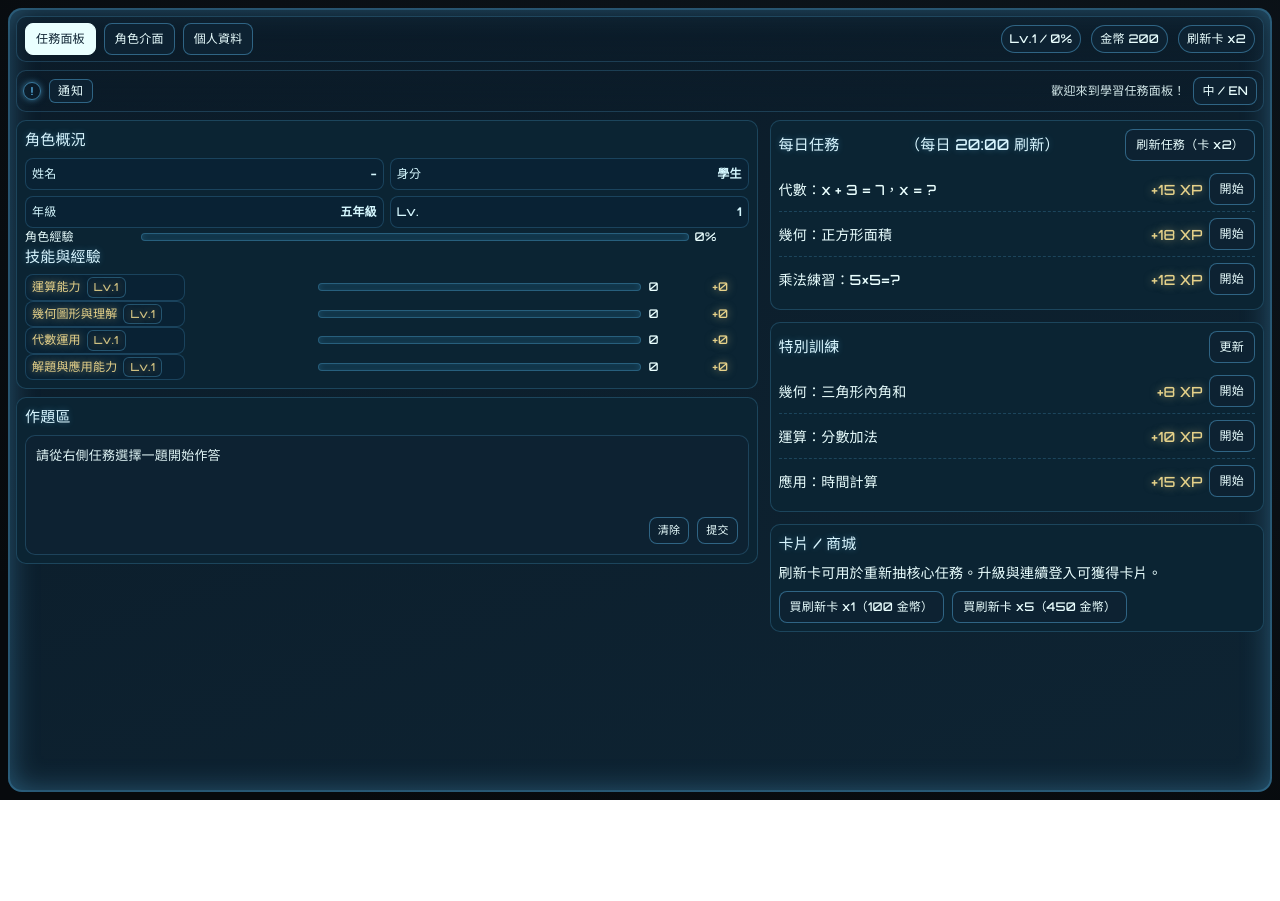
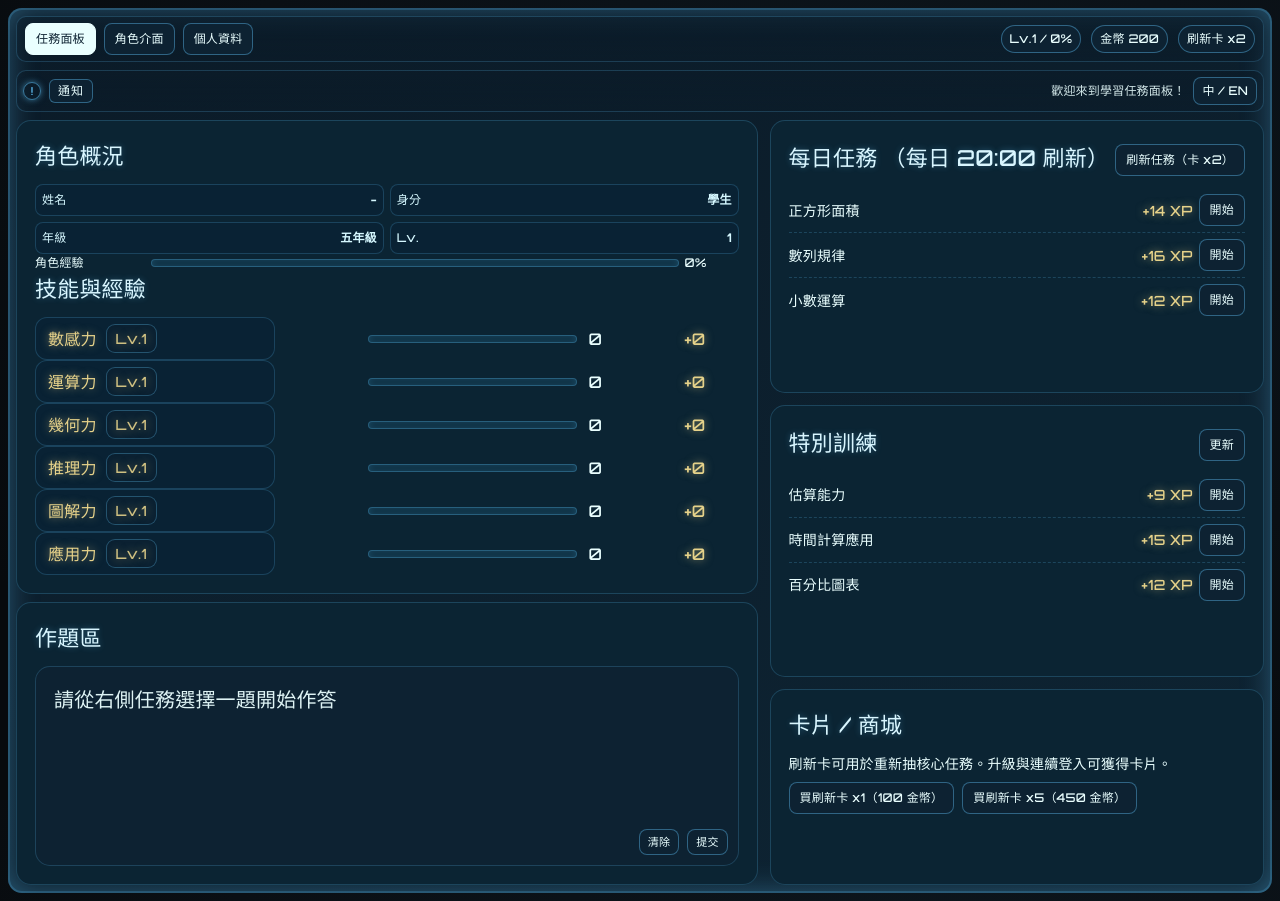
Before and after one commit to HUANGCHIHHUNGLeo/next-mission-panel, a Next.js app: page / in a window 1280 px wide. Before the commit the page ends 800 px from the top, so only its background shows below. Built offline with nearby package versions, Linux system fonts and the light colour scheme.

Commit message:
Add files via upload

```diff
--- a/public/tasks/core.json
+++ b/public/tasks/core.json
@@ -1,57 +1,112 @@
 [
   {
     "id": "c1",
-    "title": "運算練習：2+2=?",
-    "question": "請計算 2 + 2 的結果",
+    "title": "分數比較大小",
+    "question": "比較下列分數的大小：3/4 和 5/6，哪一個比較大？",
     "type": "mc",
-    "options": ["3", "4", "5"],
-    "answer": "4",
-    "skill": "calc",
-    "xp": 10,
-    "explain": "2 + 2 = 4，這是基本的加法運算。"
+    "options": ["3/4 比較大", "5/6 比較大", "兩個一樣大"],
+    "answer": "5/6 比較大",
+    "skill": "number_sense",
+    "xp": 15,
+    "explain": "將分數通分：3/4 = 9/12，5/6 = 10/12，所以 5/6 比較大。"
   },
   {
     "id": "c2",
-    "title": "乘法練習：5×5=?",
-    "question": "請計算 5 × 5 的結果",
+    "title": "小數運算",
+    "question": "計算：3.75 + 2.48 - 1.23 = ?",
     "type": "mc",
-    "options": ["20", "25", "30"],
-    "answer": "25",
-    "skill": "calc",
+    "options": ["4.90", "5.00", "5.10"],
+    "answer": "5.00",
+    "skill": "calculation",
     "xp": 12,
-    "explain": "5 × 5 = 25，這是基本的乘法運算。"
+    "explain": "3.75 + 2.48 = 6.23，6.23 - 1.23 = 5.00"
   },
   {
     "id": "c3",
-    "title": "代數：x + 3 = 7，x = ?",
-    "question": "解方程式：x + 3 = 7",
+    "title": "正方形面積",
+    "question": "一個正方形的邊長是 8 公分，它的面積是多少平方公分？",
     "type": "mc",
-    "options": ["3", "4", "5"],
-    "answer": "4",
-    "skill": "algebra",
-    "xp": 15,
-    "explain": "x + 3 = 7，所以 x = 7 - 3 = 4"
+    "options": ["32 平方公分", "64 平方公分", "16 平方公分"],
+    "answer": "64 平方公分",
+    "skill": "geometry",
+    "xp": 14,
+    "explain": "正方形面積 = 邊長²，所以 8² = 64 平方公分"
   },
   {
     "id": "c4",
-    "title": "幾何：正方形面積",
-    "question": "邊長為 6 的正方形面積是多少？",
+    "title": "數列規律",
+    "question": "找出下列數列的規律：2, 5, 8, 11, __, 17。空格中應該填入什麼數字？",
     "type": "mc",
-    "options": ["24", "36", "42"],
-    "answer": "36",
-    "skill": "geom",
-    "xp": 18,
-    "explain": "正方形面積 = 邊長²，所以 6² = 36"
+    "options": ["13", "14", "15"],
+    "answer": "14",
+    "skill": "reasoning",
+    "xp": 16,
+    "explain": "這是等差數列，公差為3，所以 11 + 3 = 14"
   },
   {
     "id": "c5",
-    "title": "應用題：購物計算",
-    "question": "小明買了 3 支筆，每支 15 元，總共要付多少錢？",
+    "title": "圖表解讀",
+    "question": "根據長條圖，如果A組有20人，B組有15人，C組有25人，哪一組人數最多？",
     "type": "mc",
-    "options": ["40", "45", "50"],
-    "answer": "45",
-    "skill": "apply",
-    "xp": 20,
-    "explain": "3 × 15 = 45 元"
+    "options": ["A組", "B組", "C組"],
+    "answer": "C組",
+    "skill": "chart_reading",
+    "xp": 13,
+    "explain": "比較三個數字：20 < 25，15 < 25，所以C組人數最多"
+  },
+  {
+    "id": "c6",
+    "title": "平均分數應用",
+    "question": "小彩的五科平均是90分，若他的數學成績不算，其他四科的平均分數是88分，則他的數學成績是多少分？",
+    "type": "mc",
+    "options": ["92分", "96分", "98分"],
+    "answer": "98分",
+    "skill": "application",
+    "xp": 18,
+    "explain": "五科總分 = 90 × 5 = 450分，四科總分 = 88 × 4 = 352分，數學 = 450 - 352 = 98分"
+  },
+  {
+    "id": "c7",
+    "title": "倍數概念",
+    "question": "在200到700的整數中，所有9的倍數共有幾個？",
+    "type": "mc",
+    "options": ["50個", "55個", "60個"],
+    "answer": "55個",
+    "skill": "number_sense",
+    "xp": 17,
+    "explain": "200÷9=22...2，所以第一個是207(9×23)；700÷9=77...7，所以最後一個是693(9×77)。共有77-23+1=55個"
+  },
+  {
+    "id": "c8",
+    "title": "負數運算",
+    "question": "計算：(-2) - (-7 + 2) = ?",
+    "type": "mc",
+    "options": ["1", "3", "-3"],
+    "answer": "3",
+    "skill": "calculation",
+    "xp": 14,
+    "explain": "(-2) - (-7 + 2) = (-2) - (-5) = (-2) + 5 = 3"
+  },
+  {
+    "id": "c9",
+    "title": "立體圖形體積",
+    "question": "一個長方體的長是6公分，寬是4公分，高是3公分，它的體積是多少立方公分？",
+    "type": "mc",
+    "options": ["48立方公分", "72立方公分", "36立方公分"],
+    "answer": "72立方公分",
+    "skill": "geometry",
+    "xp": 15,
+    "explain": "長方體體積 = 長 × 寬 × 高 = 6 × 4 × 3 = 72立方公分"
+  },
+  {
+    "id": "c10",
+    "title": "質數判斷",
+    "question": "下列哪一個數的正因數有奇數個？",
+    "type": "mc",
+    "options": ["42", "72", "100"],
+    "answer": "100",
+    "skill": "reasoning",
+    "xp": 19,
+    "explain": "只有完全平方數的正因數個數是奇數，100 = 10²，所以答案是100"
   }
 ]
--- a/public/tasks/daily.json
+++ b/public/tasks/daily.json
@@ -1,46 +1,134 @@
 [
   {
     "id": "d1",
-    "title": "幾何：三角形內角和",
-    "question": "三角形的內角和是多少度？",
+    "title": "數字大小比較",
+    "question": "下列哪個數字最大：0.8、3/4、75%？",
     "type": "mc",
-    "options": ["90", "180", "270"],
-    "answer": "180",
-    "skill": "geom",
-    "xp": 8,
-    "explain": "任何三角形的內角和都是 180 度。"
+    "options": ["0.8", "3/4", "75%"],
+    "answer": "0.8",
+    "skill": "number_sense",
+    "xp": 10,
+    "explain": "0.8 = 80%，3/4 = 75%，所以 0.8 最大"
   },
   {
     "id": "d2",
-    "title": "運算：分數加法",
-    "question": "1/2 + 1/4 = ?",
+    "title": "分數運算",
+    "question": "計算：1/2 + 1/4 = ?",
     "type": "mc",
     "options": ["2/6", "3/4", "5/8"],
     "answer": "3/4",
-    "skill": "calc",
+    "skill": "calculation",
     "xp": 10,
     "explain": "1/2 + 1/4 = 2/4 + 1/4 = 3/4"
   },
   {
     "id": "d3",
-    "title": "代數：簡化式子",
-    "question": "2x + 3x = ?",
+    "title": "三角形內角和",
+    "question": "三角形的內角和是多少度？",
     "type": "mc",
-    "options": ["5x", "6x", "x"],
-    "answer": "5x",
-    "skill": "algebra",
-    "xp": 12,
-    "explain": "2x + 3x = (2+3)x = 5x"
+    "options": ["90度", "180度", "270度"],
+    "answer": "180度",
+    "skill": "geometry",
+    "xp": 8,
+    "explain": "任何三角形的內角和都是 180 度"
   },
   {
     "id": "d4",
-    "title": "應用：時間計算",
+    "title": "邏輯推理",
+    "question": "如果所有的貓都是動物，而小花是貓，那麼小花是什麼？",
+    "type": "mc",
+    "options": ["植物", "動物", "礦物"],
+    "answer": "動物",
+    "skill": "reasoning",
+    "xp": 12,
+    "explain": "根據邏輯推理：貓→動物，小花是貓，所以小花是動物"
+  },
+  {
+    "id": "d5",
+    "title": "統計圖表",
+    "question": "某班級考試成績：90分以上5人，80-89分10人，70-79分8人，60-69分2人。全班共有多少人？",
+    "type": "mc",
+    "options": ["23人", "25人", "27人"],
+    "answer": "25人",
+    "skill": "chart_reading",
+    "xp": 11,
+    "explain": "5 + 10 + 8 + 2 = 25人"
+  },
+  {
+    "id": "d6",
+    "title": "時間計算應用",
     "question": "從上午 9:30 到下午 2:15，經過了多少時間？",
     "type": "mc",
     "options": ["4小時45分", "5小時15分", "4小時15分"],
     "answer": "4小時45分",
-    "skill": "apply",
+    "skill": "application",
     "xp": 15,
-    "explain": "從 9:30 到 14:15，共 4 小時 45 分鐘。"
+    "explain": "從 9:30 到 14:15，共 4 小時 45 分鐘"
+  },
+  {
+    "id": "d7",
+    "title": "估算能力",
+    "question": "398 + 203 約等於多少？",
+    "type": "mc",
+    "options": ["500", "600", "700"],
+    "answer": "600",
+    "skill": "number_sense",
+    "xp": 9,
+    "explain": "398 ≈ 400，203 ≈ 200，400 + 200 = 600"
+  },
+  {
+    "id": "d8",
+    "title": "除法運算",
+    "question": "計算：144 ÷ 12 = ?",
+    "type": "mc",
+    "options": ["11", "12", "13"],
+    "answer": "12",
+    "skill": "calculation",
+    "xp": 8,
+    "explain": "144 ÷ 12 = 12"
+  },
+  {
+    "id": "d9",
+    "title": "圓形面積",
+    "question": "半徑為3公分的圓，面積約為多少平方公分？(π≈3.14)",
+    "type": "mc",
+    "options": ["18.84", "28.26", "37.68"],
+    "answer": "28.26",
+    "skill": "geometry",
+    "xp": 14,
+    "explain": "圓面積 = π × r² = 3.14 × 3² = 3.14 × 9 = 28.26平方公分"
+  },
+  {
+    "id": "d10",
+    "title": "找規律",
+    "question": "觀察數列：1, 4, 9, 16, __，下一個數字是什麼？",
+    "type": "mc",
+    "options": ["20", "25", "30"],
+    "answer": "25",
+    "skill": "reasoning",
+    "xp": 13,
+    "explain": "這是平方數列：1²=1, 2²=4, 3²=9, 4²=16, 5²=25"
+  },
+  {
+    "id": "d11",
+    "title": "百分比圖表",
+    "question": "某調查顯示：喜歡數學40%，喜歡英文30%，喜歡科學30%。如果總共調查了200人，喜歡數學的有多少人？",
+    "type": "mc",
+    "options": ["60人", "80人", "100人"],
+    "answer": "80人",
+    "skill": "chart_reading",
+    "xp": 12,
+    "explain": "200 × 40% = 200 × 0.4 = 80人"
+  },
+  {
+    "id": "d12",
+    "title": "購物應用",
+    "question": "小明買了3本書，每本25元，付了100元，應該找回多少錢？",
+    "type": "mc",
+    "options": ["20元", "25元", "30元"],
+    "answer": "25元",
+    "skill": "application",
+    "xp": 10,
+    "explain": "3 × 25 = 75元，100 - 75 = 25元"
   }
 ]
--- a/src/app/globals.css
+++ b/src/app/globals.css
@@ -186,15 +186,15 @@ body {
 .panel {
   background: #0b2433;
   border: 1px solid var(--grid);
-  border-radius: 10px;
-  padding: 8px;
+  border-radius: 15px;
+  padding: 18px;
   min-height: 0;
   overflow: auto;
 }
 
 .panel h2 {
-  margin: 0 0 6px;
-  font-size: 15px;
+  margin: 0 0 12px;
+  font-size: 22px;
   color: #d9f6ff;
   text-shadow: 0 0 6px #62c8ff55;
   display: flex;
@@ -251,10 +251,10 @@ body {
 /* ===== Skills ===== */
 .stat {
   display: grid;
-  grid-template-columns: minmax(160px, auto) 1fr 56px 36px;
+  grid-template-columns: minmax(240px, auto) 1fr 84px 54px;
   align-items: center;
-  gap: 8px;
-  font-size: 12px;
+  gap: 12px;
+  font-size: 16px;
 }
 
 .stat .bar {
@@ -270,25 +270,26 @@ body {
 .skillName {
   background: #092234;
   border: 1px solid #62c8ff33;
-  border-radius: 8px;
-  padding: 2px 6px;
+  border-radius: 12px;
+  padding: 6px 12px;
   color: var(--gold);
   text-shadow: var(--goldGlow);
   white-space: nowrap;
   display: inline-flex;
   align-items: center;
-  gap: 6px;
+  gap: 9px;
   max-width: 100%;
   overflow: hidden;
   text-overflow: ellipsis;
+  font-size: 16px;
 }
 
 .skillName .lv {
   opacity: .9;
-  font-size: 11px;
-  padding: 1px 6px;
+  font-size: 14px;
+  padding: 3px 9px;
   border: 1px solid #62c8ff55;
-  border-radius: 6px;
+  border-radius: 9px;
   background: #0d2232;
 }
 
@@ -482,28 +483,29 @@ canvas {
 .problemBox {
   position: relative;
   border: 1px solid var(--grid);
-  border-radius: 10px;
+  border-radius: 15px;
   background: #0d2232;
-  padding: 10px;
-  min-height: 120px;
+  padding: 18px;
+  min-height: 200px;
 }
 
 .problemBox h3 {
-  margin: 0 0 6px;
-  font-size: 13px;
+  margin: 0 0 12px;
+  font-size: 20px;
   opacity: .95;
 }
 
 .problemBody {
-  font-size: 13px;
-  line-height: 1.5;
+  font-size: 18px;
+  line-height: 1.6;
 }
 
 .opt {
   display: flex;
   align-items: center;
-  gap: 8px;
-  margin: 4px 0;
+  gap: 12px;
+  margin: 8px 0;
+  font-size: 16px;
 }
 
 .opt input[type=radio] {
--- a/src/app/page.js
+++ b/src/app/page.js
@@ -27,10 +27,12 @@ const DEFAULT_DB = {
   login: { streak: 0, last: 0 },
   notifs: ['歡迎來到學習任務面板！'],
   skills: {
-    calc: { name: { zh: '運算能力' }, xp: 0, lvl: 1, unlocked: true },
-    geom: { name: { zh: '幾何圖形與理解' }, xp: 0, lvl: 1, unlocked: true },
-    algebra: { name: { zh: '代數運用' }, xp: 0, lvl: 1, unlocked: true },
-    apply: { name: { zh: '解題與應用能力' }, xp: 0, lvl: 1, unlocked: true },
+    number_sense: { name: { zh: '數感力' }, xp: 0, lvl: 1, unlocked: true },
+    calculation: { name: { zh: '運算力' }, xp: 0, lvl: 1, unlocked: true },
+    geometry: { name: { zh: '幾何力' }, xp: 0, lvl: 1, unlocked: true },
+    reasoning: { name: { zh: '推理力' }, xp: 0, lvl: 1, unlocked: true },
+    chart_reading: { name: { zh: '圖解力' }, xp: 0, lvl: 1, unlocked: true },
+    application: { name: { zh: '應用力' }, xp: 0, lvl: 1, unlocked: true },
   },
   tasks: [],
   side: [],
--- a/src/components/RadarChart.js
+++ b/src/components/RadarChart.js
@@ -26,22 +26,26 @@ export default function RadarChart({ skills }) {
 
   // 確保有預設值，避免數據問題
   const defaultSkills = {
-    calc: { name: { zh: '運算能力' }, lvl: 1 },
-    geom: { name: { zh: '幾何圖形' }, lvl: 1 },
-    algebra: { name: { zh: '代數運用' }, lvl: 1 },
-    apply: { name: { zh: '解題應用' }, lvl: 1 }
+    number_sense: { name: { zh: '數感力' }, lvl: 1 },
+    calculation: { name: { zh: '運算力' }, lvl: 1 },
+    geometry: { name: { zh: '幾何力' }, lvl: 1 },
+    reasoning: { name: { zh: '推理力' }, lvl: 1 },
+    chart_reading: { name: { zh: '圖解力' }, lvl: 1 },
+    application: { name: { zh: '應用力' }, lvl: 1 }
   };
 
   // 合併技能數據，確保所有技能都存在
   const mergedSkills = { ...defaultSkills, ...skills };
 
   // 固定順序和標籤
-  const skillOrder = ['calc', 'geom', 'algebra', 'apply'];
+  const skillOrder = ['number_sense', 'calculation', 'geometry', 'reasoning', 'chart_reading', 'application'];
   const labels = [
-    '運算能力',
-    '幾何圖形',
-    '代數運用',
-    '解題應用'
+    '數感力',
+    '運算力',
+    '幾何力',
+    '推理力',
+    '圖解力',
+    '應用力'
   ];
 
   // 提取技能等級數據
```
Also changed, not shown: public/images/female_character_nobg.png.
